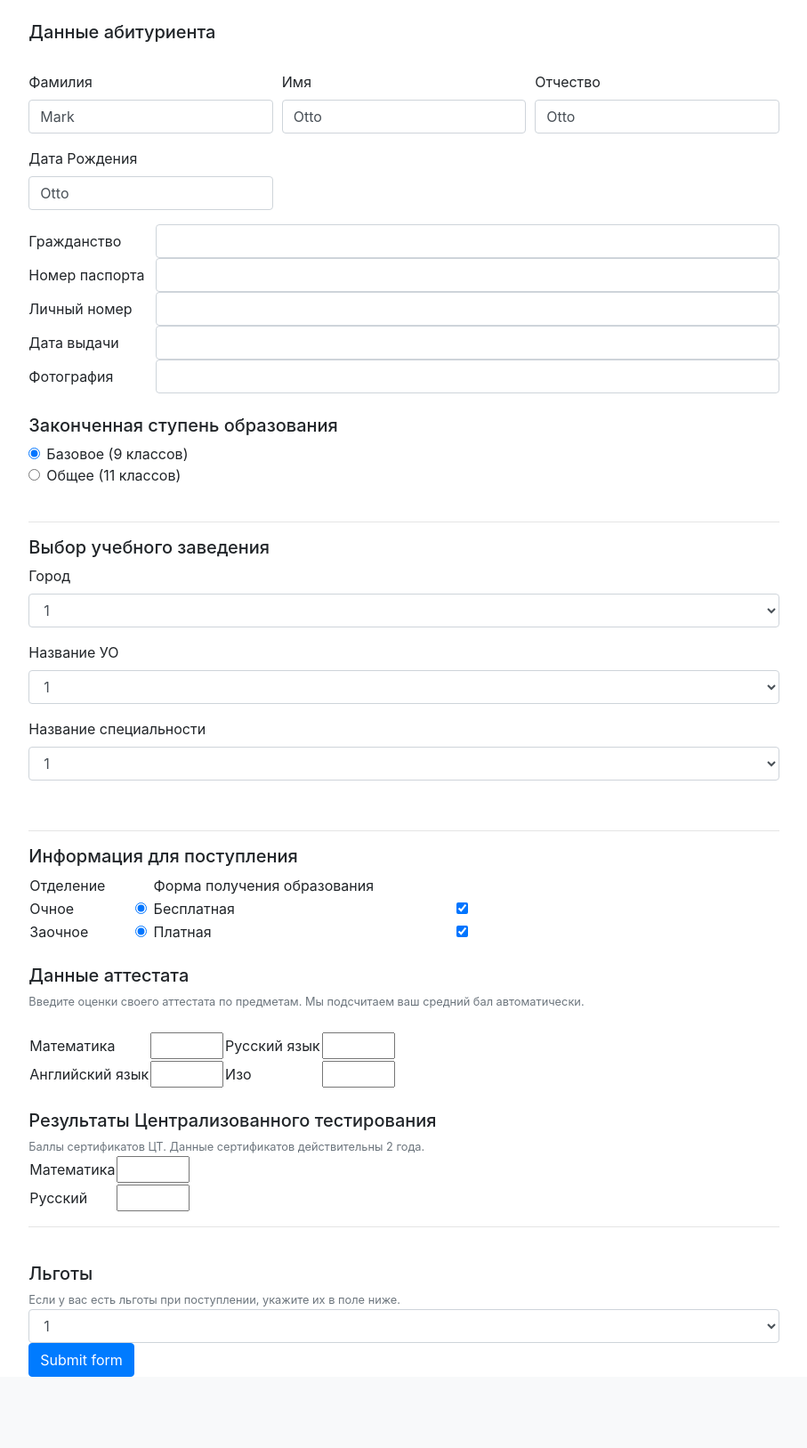
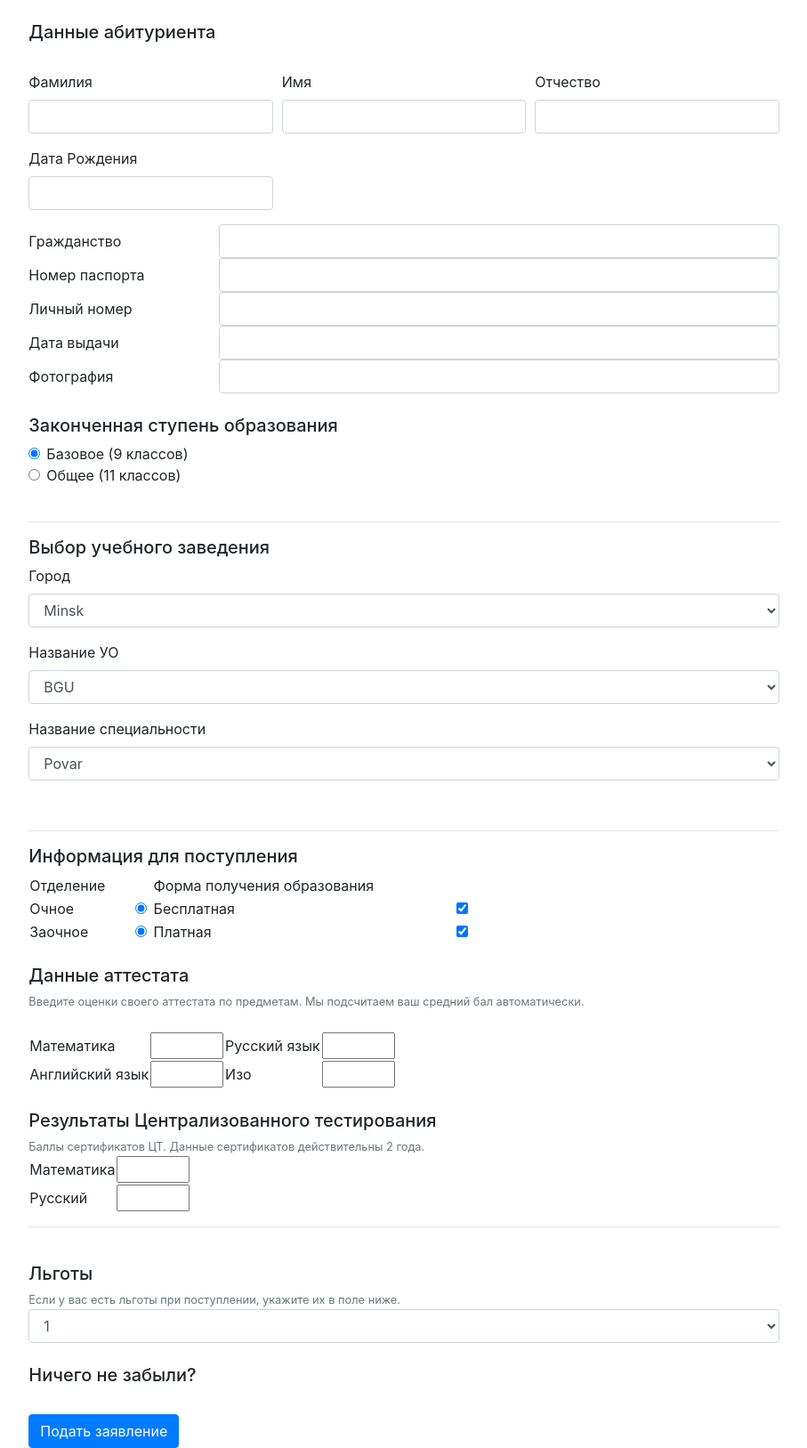
Before and after one commit to n-shevko/jam_reception_campaign, a Django app: page /new_application in a window 1280 px wide. Shown: the part 86-1713 px from the top of the page at 89% size, without its empty margins (186-1093 px from the left). Before the commit the page ends 1633 px from the top, so only its background shows below. Run offline with Django 3.2, Linux system fonts and the light colour scheme; some libraries are stand-ins or nearby versions.

Commit message:
Applications model

```diff
--- a/django_project/app/views.py
+++ b/django_project/app/views.py
@@ -7,18 +7,47 @@ def index(request):
     })
 
 
+
+    # first_name = models.CharField(max_length=50)
+    # middle_name = models.CharField(max_length=50)
+    # last_name = models.CharField(max_length=50)
+    # date_of_birthday = models.DateField()
+    # citizenship = models.CharField(max_length=50)
+    # passport_num = models.CharField(max_length=50)
+    # personal_id = models.CharField(max_length=50)
+    # passport_exp_date = models.DateField()
+    # photo_link = models.ImageField()
+    # creation_date = models.DateField(auto_now=True)
+    # last_update_date = models.DateField()
+    # sex = models.CharField(
+    #     max_length=1,
+    #     choices=SEX,
+    #     default=FEMALE,
+    # )
+
 def new_application(request):
+    education_options = {
+        "Minsk": {
+            "BGU": ["Povar", "Kuharka"],
+            "BGUIR": ["Koder"]
+        },
+        "Gomel": {
+            "BELGUT": ['Sviaz'],
+            "GTEK": ["Proger"]
+        }
+    }
     return render_to_response('app/application_form.html', {
         "title": "Подача заявления",
         "fields": [
-            'Гражданство',
-            'Номер паспорта',
-            'Личный номер',
-            'Дата выдачи',
-            'Фотография'
+            ['Гражданство', 'citizenship'],
+            ['Номер паспорта', 'passport_num'],
+            ['Личный номер', 'personal_id'],
+            ['Дата выдачи', 'passport_exp_date'],
+            ['Фотография', 'photo']
         ],
         "subjects": [['Математика', 'Русский язык'], ['Английский язык', 'Изо']],
-        "tests": ["Математика", "Русский"]
+        "tests": ["Математика", "Русский"],
+        "education_options": education_options
     })
 
 
--- a/django_project/templates/app/application_form.html
+++ b/django_project/templates/app/application_form.html
@@ -1,17 +1,50 @@
 {% extends "base.html" %}
+
+ {% block head %}
+     <script type="application/javascript">
+    $( document ).ready(function() {
+        education_options = {{ education_options|safe }};
+        for (city in education_options) {
+            $('#city').append(`<option value="${city}">${city}</option>`);
+        }
+        function set_uo(val) {
+            $("#uo option").remove();
+            for (uo in education_options[val]) {
+                $('#uo').append(`<option value="${uo}">${uo}</option>`);
+            }
+            set_spec($('#city')[0].value, $('#uo')[0].value)
+        }
+        $('#city').change(function () {
+            set_uo(this.value);
+            set_spec($('#city')[0].value, $('#uo')[0].value)
+        })
+        set_uo($('#city')[0].value);
+
+        $('#uo').change(function () {
+            set_spec($('#city')[0].value, this.value)
+        })
+
+        function set_spec(city, uo) {
+            specializations = education_options[city][uo]
+            $("#spec option").remove();
+            for (spec in specializations) {
+                $('#spec').append(`<option value="${specializations[spec]}">${specializations[spec]}</option>`);
+            }
+        }
+        set_spec($('#city')[0].value, $('#uo')[0].value)
+    });
+    </script>
+{% endblock %}
 
 {% block body %}
     <div class="row">
         <div class="col-12">
-
-
             <nav class="navbar navbar-light bg-light">
             <span class="navbar-brand mb-0 h1">Единая система подачи документов в учреждения
                 среднего специального и <br> профессионально-технического
                 образования</span>
             </nav>
         </div>
-
     </div>
 
 
@@ -23,100 +56,73 @@
 
             <div class="form-row">
                 <div class="col-md-4 mb-3">
-                    <label for="validationTooltip01">Фамилия</label>
-                    <input type="text" class="form-control" id="validationTooltip01" placeholder="First name"
-                           value="Mark" required>
-                    <div class="valid-tooltip">
-                        Looks good!
-                    </div>
+                    <label for="last_name">Фамилия</label>
+                    <input type="text" class="form-control" id="last_name"
+                            required>
                 </div>
                 <div class="col-md-4 mb-3">
-                    <label for="validationTooltip02">Имя</label>
-                    <input type="text" class="form-control" id="validationTooltip02" placeholder="Last name"
-                           value="Otto" required>
-                    <div class="valid-tooltip">
-                        Looks good!
-                    </div>
+                    <label for="first_name">Имя</label>
+                    <input type="text" class="form-control" id="first_name"
+                            required>
                 </div>
 
                 <div class="col-md-4 mb-3">
-                    <label for="validationTooltip02">Отчество</label>
-                    <input type="text" class="form-control" id="validationTooltip02" placeholder="Last name"
-                           value="Otto" required>
-                    <div class="valid-tooltip">
-                        Looks good!
-                    </div>
+                    <label for="middle_name">Отчество</label>
+                    <input type="text" class="form-control" id="middle_name"
+                           required>
                 </div>
 
             </div>
 
             <div class="form-row">
                 <div class="col-md-4 mb-3">
-                    <label for="validationTooltip02">Дата Рождения</label>
-                    <input type="text" class="form-control" id="validationTooltip02" placeholder="Last name"
-                           value="Otto" required>
-                    <div class="valid-tooltip">
-                        Looks good!
-                    </div>
+                    <label for="birthday">Дата Рождения</label>
+                    <input type="text" class="form-control" id="birthday" required>
                 </div>
             </div>
 
-            {% for field in fields %}
+            {% for label, id in fields %}
                 <div class="form-row">
-                    <label for="inputPassword" class="col-sm-2 col-form-label">{{ field }}</label>
-                    <div class="col-sm-10">
-                        <input type="text" class="form-control" id="validationTooltip{{ forloop.counter }}"
-                               placeholder="">
+                    <label for="{{ id }}" class="col-sm-3 col-form-label">{{ label }}</label>
+                    <div class="col-sm-9">
+                        <input type="text" class="form-control" id="{{ id }}">
                     </div>
                 </div>
             {% endfor %}
             <br>
             <h5>Законченная ступень образования</h5>
             <div class="form-check">
-                <input class="form-check-input" type="radio" name="exampleRadios" id="exampleRadios1"
+                <input class="form-check-input" type="radio" name="exampleRadios" id="basic"
                        value="option1" checked>
-                <label class="form-check-label" for="exampleRadios1">
+                <label class="form-check-label" for="basic">
                     Базовое (9 классов)
                 </label>
             </div>
             <div class="form-check">
-                <input class="form-check-input" type="radio" name="exampleRadios" id="exampleRadios2"
+                <input class="form-check-input" type="radio" name="exampleRadios" id="general"
                        value="option2">
-                <label class="form-check-label" for="exampleRadios2">
+                <label class="form-check-label" for="general">
                     Общее (11 классов)
                 </label>
             </div>
             <br>
             <hr/>
             <h5>Выбор учебного заведения</h5>
-
             <div class="form-group">
-                <label for="sel1">Город</label>
-                <select class="form-control" id="sel1">
-                    <option>1</option>
-                    <option>2</option>
-                    <option>3</option>
-                    <option>4</option>
+                <label for="city">Город</label>
+                <select class="form-control" id="city">
                 </select>
             </div>
 
             <div class="form-group">
-                <label for="sel2">Название УО</label>
-                <select class="form-control" id="sel2">
-                    <option>1</option>
-                    <option>2</option>
-                    <option>3</option>
-                    <option>4</option>
+                <label for="uo">Название УО</label>
+                <select class="form-control" id="uo">
                 </select>
             </div>
 
             <div class="form-group">
-                <label for="sel3">Название специальности</label>
-                <select class="form-control" id="sel3">
-                    <option>1</option>
-                    <option>2</option>
-                    <option>3</option>
-                    <option>4</option>
+                <label for="spec">Название специальности</label>
+                <select class="form-control" id="spec">
                 </select>
             </div>
 
@@ -201,7 +207,10 @@
                 <option>3</option>
                 <option>4</option>
             </select>
-            <button class="btn btn-primary" type="submit">Submit form</button>
+           <br>
+            <h5>Ничего не забыли?</h5>
+        <br>
+            <button class="btn btn-primary" type="submit">Подать заявление</button>
         </div>
         <div class="col-2"></div>
     </div>
--- a/django_project/templates/base.html
+++ b/django_project/templates/base.html
@@ -5,7 +5,7 @@
     <meta charset="UTF-8">
     <title>{{ title }}</title>
     <link rel="stylesheet" href="{% static 'app/css/bootstrap.min.css' %}">
-    <script src="{% static 'app/js/jquery-3.3.1.slim.min.js' %}"></script>
+    <script src="{% static 'md_bootstrap/js/jquery-3.4.1.min.js' %}"></script>
     <script src="{% static 'app/js/popper.min.js' %}"></script>
     <script src="{% static 'app/js/bootstrap.min.js' %}"></script>
     {% block head %}{% endblock %}
```
